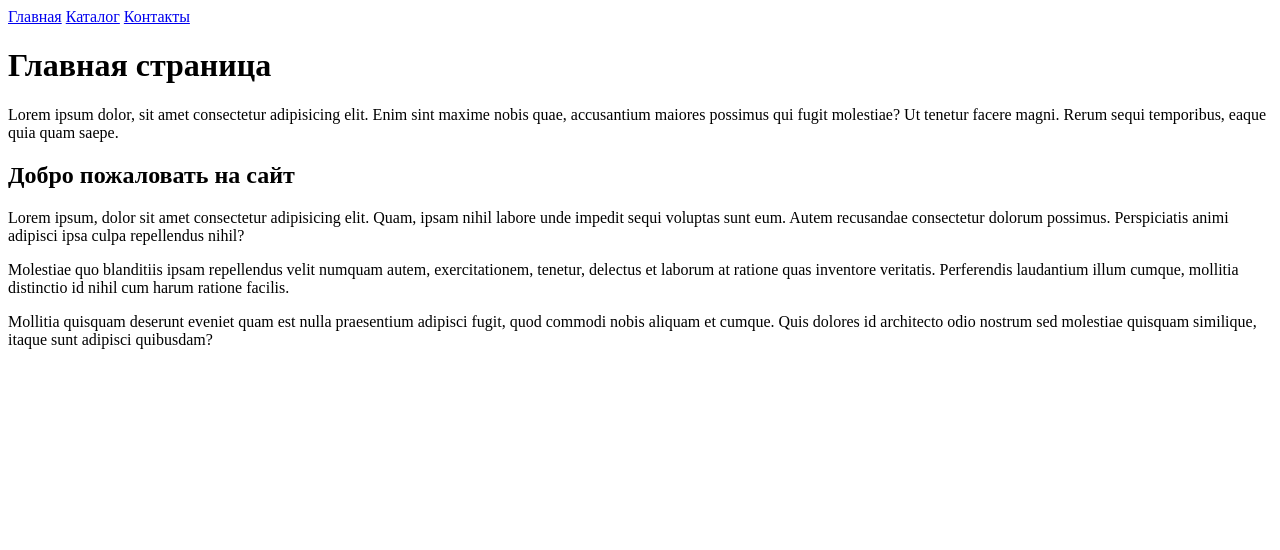
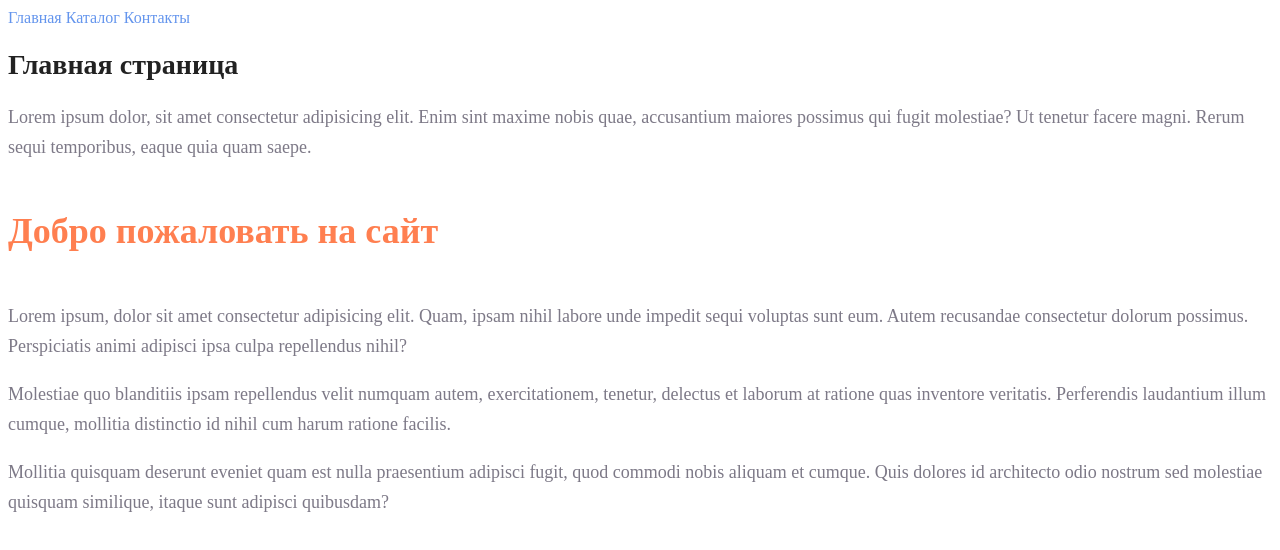
Before and after one commit to mkrasovskiy/HW-HTML-CSS, a plain HTML site: page lesson1/index.html in a window 1280 px wide. Drawn offline with Linux system fonts and the light colour scheme.

Commit message:
Домашнее задание по второму семинару

```diff
--- /dev/null
+++ b/lesson1/css/style.css
@@ -0,0 +1,28 @@
+a {
+    text-decoration: none;
+}
+.menu-item {
+    color: cornflowerblue;
+    font-size: 16px;
+    line-height: 20px;
+}
+.title {
+    color: #222;
+    font-size: 28px;
+    line-height: 36px;
+    font-weight: bold;
+}
+.txt {
+    font-style: normal;
+    font-weight: 300;
+    font-size: 18px;
+    line-height: 30px;
+    color: #7D7987;
+}
+.subtitle {
+    color: coral;
+    font-style: normal;
+    font-weight: 700;
+    font-size: 36px;
+    line-height: 80px;
+}
--- a/lesson1/index.html
+++ b/lesson1/index.html
@@ -5,16 +5,17 @@
     <meta http-equiv="X-UA-Compatible" content="IE=edge">
     <meta name="viewport" content="width=device-width, initial-scale=1.0">
     <title>Главная</title>
+    <link rel="stylesheet" href="css/style.css">
 </head>
 <body>
-    <a href="index.html">Главная</a>
-    <a href="catalog/catalog.html">Каталог</a>
-    <a href="contacts.html">Контакты</a>
-    <h1>Главная страница</h1>
-    <p>Lorem ipsum dolor, sit amet consectetur adipisicing elit. Enim sint maxime nobis quae, accusantium maiores possimus qui fugit molestiae? Ut tenetur facere magni. Rerum sequi temporibus, eaque quia quam saepe.</p>
-    <h2>Добро пожаловать на сайт</h2>
-    <p>Lorem ipsum, dolor sit amet consectetur adipisicing elit. Quam, ipsam nihil labore unde impedit sequi voluptas sunt eum. Autem recusandae consectetur dolorum possimus. Perspiciatis animi adipisci ipsa culpa repellendus nihil?</p>
-    <p>Molestiae quo blanditiis ipsam repellendus velit numquam autem, exercitationem, tenetur, delectus et laborum at ratione quas inventore veritatis. Perferendis laudantium illum cumque, mollitia distinctio id nihil cum harum ratione facilis.</p>
-    <p>Mollitia quisquam deserunt eveniet quam est nulla praesentium adipisci fugit, quod commodi nobis aliquam et cumque. Quis dolores id architecto odio nostrum sed molestiae quisquam similique, itaque sunt adipisci quibusdam?</p>
+    <a class="menu-item" href="index.html">Главная</a>
+    <a class="menu-item" href="catalog/catalog.html">Каталог</a>
+    <a class="menu-item" href="contacts.html">Контакты</a>
+    <h1 class="title">Главная страница</h1>
+    <p class="txt">Lorem ipsum dolor, sit amet consectetur adipisicing elit. Enim sint maxime nobis quae, accusantium maiores possimus qui fugit molestiae? Ut tenetur facere magni. Rerum sequi temporibus, eaque quia quam saepe.</p>
+    <h2 class="subtitle">Добро пожаловать на сайт</h2>
+    <p class="txt">Lorem ipsum, dolor sit amet consectetur adipisicing elit. Quam, ipsam nihil labore unde impedit sequi voluptas sunt eum. Autem recusandae consectetur dolorum possimus. Perspiciatis animi adipisci ipsa culpa repellendus nihil?</p>
+    <p class="txt">Molestiae quo blanditiis ipsam repellendus velit numquam autem, exercitationem, tenetur, delectus et laborum at ratione quas inventore veritatis. Perferendis laudantium illum cumque, mollitia distinctio id nihil cum harum ratione facilis.</p>
+    <p class="txt">Mollitia quisquam deserunt eveniet quam est nulla praesentium adipisci fugit, quod commodi nobis aliquam et cumque. Quis dolores id architecto odio nostrum sed molestiae quisquam similique, itaque sunt adipisci quibusdam?</p>
 </body>
 </html>
```
Also changed, not shown: lesson1/catalog/catalog.html (+12 -11 lines), lesson1/contacts.html (+4 -3 lines).
